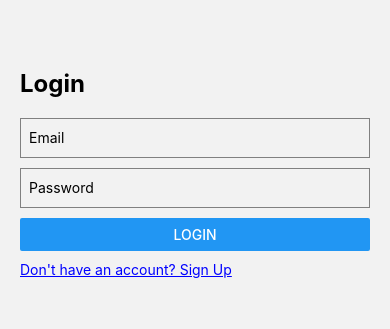
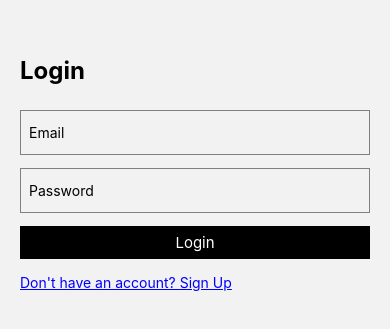
Before and after one commit to sparcscasio/food-connection, a React Native app: screen /Login in a window 390 px wide. Shown: the part 249-578 px from the top of the page. Built offline with nearby package versions, Linux system fonts and the light colour scheme.

Commit message:
로그인,회원가입 페이지 디자인 수정

```diff
--- a/screen/LoginPage.tsx
+++ b/screen/LoginPage.tsx
@@ -1,5 +1,5 @@
 import { useState } from "react";
-import { Button, StyleSheet, Text, TextInput, View } from "react-native";
+import { Pressable, StyleSheet, Text, TextInput, View } from "react-native";
 
 const LoginPage = ({ navigation }: any) => {
   const [email, setEmail] = useState("");
@@ -25,7 +25,11 @@ const LoginPage = ({ navigation }: any) => {
         value={password}
         onChangeText={setPassword}
       />
-      <Button title="Login" onPress={handleLogin} />
+      <View style={styles.Button}>
+        <Pressable onPress={handleLogin}>
+          <Text style={styles.ButtonText}>Login</Text>
+        </Pressable>
+      </View>
       <Text style={styles.link} onPress={() => navigation.navigate("Signup")}>
         Don't have an account? Sign Up
       </Text>
@@ -38,6 +42,7 @@ const styles = StyleSheet.create({
     flex: 1,
     justifyContent: "center",
     padding: 20,
+    gap: 5,
   },
   title: {
     fontSize: 24,
@@ -45,10 +50,10 @@ const styles = StyleSheet.create({
     marginBottom: 20,
   },
   input: {
-    height: 40,
+    height: 45,
     borderColor: "gray",
     borderWidth: 1,
-    marginBottom: 10,
+    marginBottom: 8,
     paddingLeft: 8,
   },
   link: {
@@ -56,5 +61,15 @@ const styles = StyleSheet.create({
     color: "blue",
     textDecorationLine: "underline",
   },
+  Button: {
+    justifyContent: "center",
+    alignItems: "center",
+    backgroundColor: "black",
+    padding: 7,
+  },
+  ButtonText: {
+    color: "white",
+    fontSize: 15,
+  },
 });
 export default LoginPage;
--- a/screen/SignupPage.tsx
+++ b/screen/SignupPage.tsx
@@ -1,5 +1,5 @@
 import { useState } from "react";
-import { Button, StyleSheet, Text, TextInput, View } from "react-native";
+import { Pressable, StyleSheet, Text, TextInput, View } from "react-native";
 
 const SignupPage = ({ navigation }: any) => {
   const [email, setEmail] = useState("");
@@ -37,7 +37,11 @@ const SignupPage = ({ navigation }: any) => {
         value={confirmPassword}
         onChangeText={setConfirmPassword}
       />
-      <Button title="Sign Up" onPress={handleSignUp} />
+      <View style={styles.Button}>
+        <Pressable onPress={handleSignUp}>
+          <Text style={styles.ButtonText}>Sign up</Text>
+        </Pressable>
+      </View>
       <Text style={styles.link} onPress={() => navigation.navigate("Login")}>
         Already have an account? Log In
       </Text>
@@ -50,6 +54,7 @@ const styles = StyleSheet.create({
     flex: 1,
     justifyContent: "center",
     padding: 20,
+    gap: 5,
   },
   title: {
     fontSize: 24,
@@ -57,10 +62,10 @@ const styles = StyleSheet.create({
     marginBottom: 20,
   },
   input: {
-    height: 40,
+    height: 45,
     borderColor: "gray",
     borderWidth: 1,
-    marginBottom: 10,
+    marginBottom: 8,
     paddingLeft: 8,
   },
   link: {
@@ -68,5 +73,15 @@ const styles = StyleSheet.create({
     color: "blue",
     textDecorationLine: "underline",
   },
+  Button: {
+    justifyContent: "center",
+    alignItems: "center",
+    backgroundColor: "black",
+    padding: 7,
+  },
+  ButtonText: {
+    color: "white",
+    fontSize: 15,
+  },
 });
 export default SignupPage;
--- a/utils/recoil/atoms/loginState.js
+++ b/utils/recoil/atoms/loginState.js
@@ -2,5 +2,5 @@ import { atom } from "recoil";
 
 export const loginState = atom({
   key: "loginState",
-  default: true,
+  default: false,
 });
```
